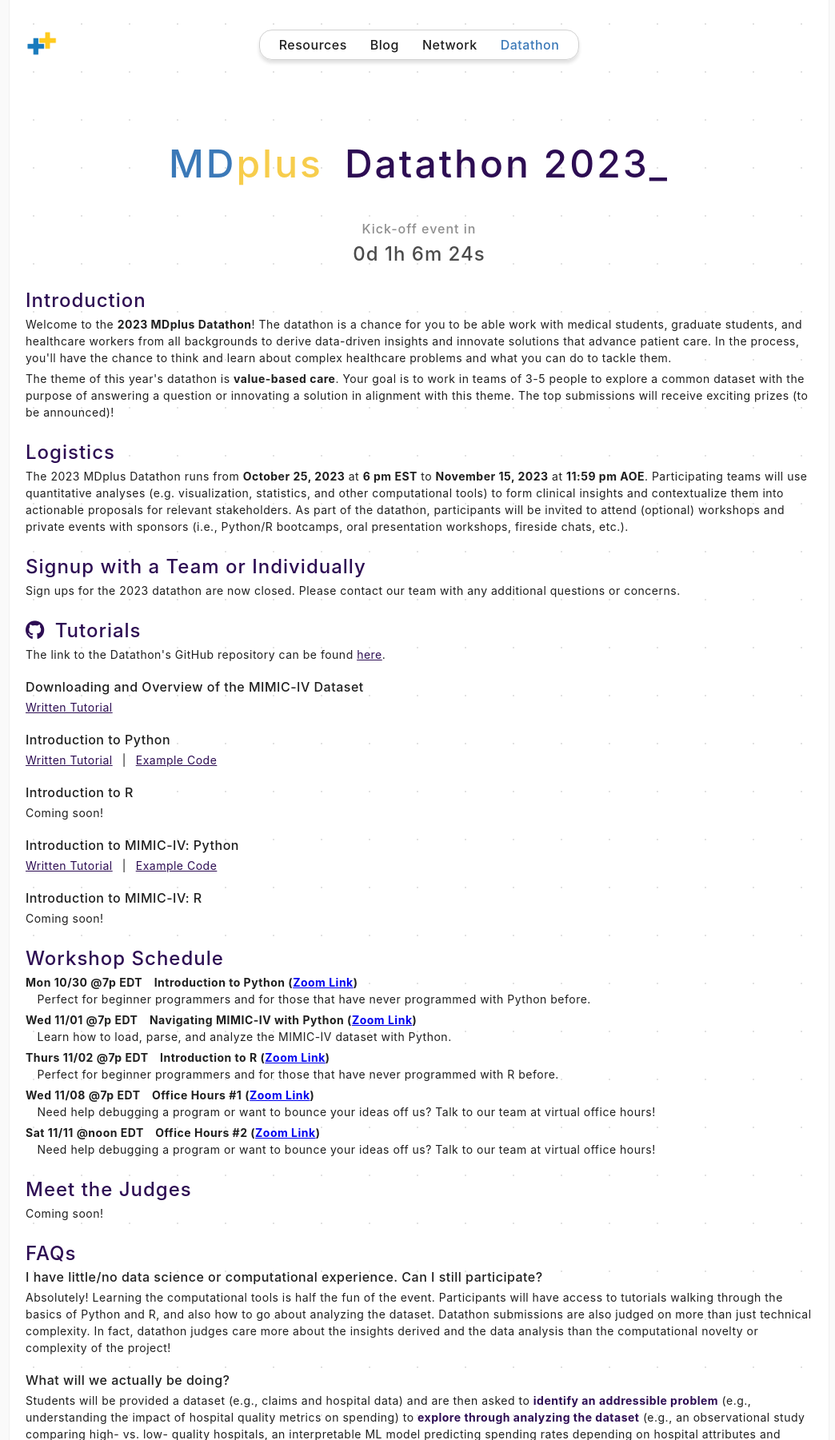
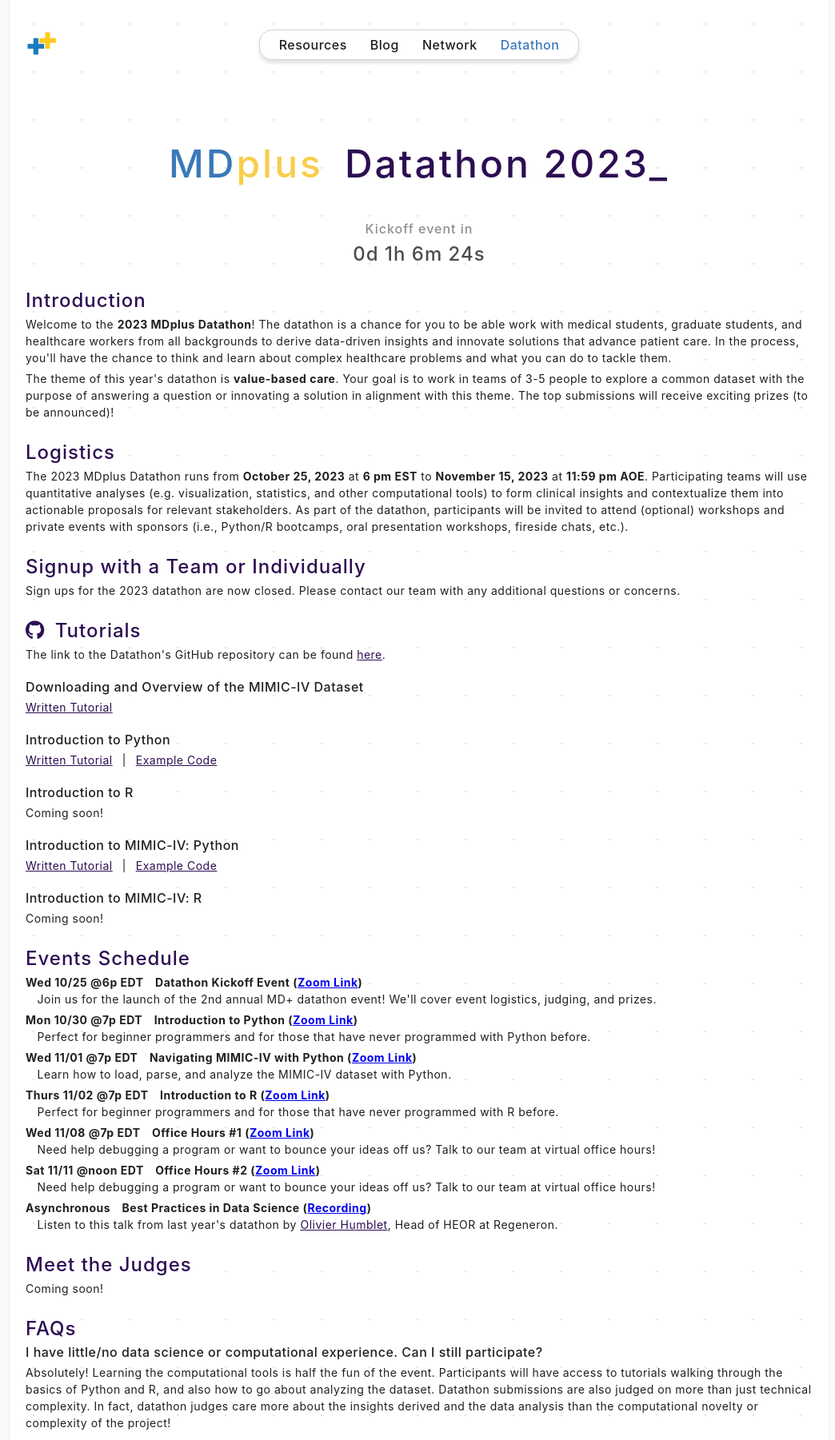
Before and after one commit to MDplusOfficial/MDplusDSAI, a Flask app: page /datathon/2023 in a window 1280 px wide. Shown: the top 1801 px of the page at 80% size, without its empty margins (116-1160 px from the left). Run offline with Flask 2, Linux system fonts and the light colour scheme; some libraries are stand-ins or nearby versions.

Commit message:
Added recording

```diff
--- a/app/templates/datathon2023.html
+++ b/app/templates/datathon2023.html
@@ -25,7 +25,7 @@
     <h1 id="title"><span style="color: #3B79B8;">MD</span><span style="color: #F7CD4C;">plus</span>&ensp;<span id="terminal"></span><span id="console">&#95;</span></h1>
 
 
-    <p id="countdown-header">Kick-off event in</p>
+    <p id="countdown-header">Kickoff event in</p>
     <p id="countdown">&emsp;</p>
 
     <h2>Introduction</h2>
@@ -53,12 +53,14 @@
     <h3>Introduction to MIMIC-IV: R</h3>
     <p class="info">Coming soon!</p>
 
-    <h2>Workshop Schedule</h2>
-    <p class="info"><b>Mon 10/30 @7p EDT</b>&emsp;<b>Introduction to Python (<a href="https://pennmedicine.zoom.us/j/5542761067" target="_blank">Zoom Link</a>)</b><br />&emsp;Perfect for beginner programmers and for those that have never programmed with Python before. </p>
+    <h2>Events Schedule</h2>
+    <p class="info"><b>Wed 10/25 @6p EDT</b>&emsp;<b>Datathon Kickoff Event (<a href="https://pennmedicine.zoom.us/j/5542761067" target="_blank">Zoom Link</a>)</b><br />&emsp;Join us for the launch of the 2nd annual MD+ datathon event! We&apos;ll cover event logistics, judging, and prizes.</p>
+    <p class="info"><b>Mon 10/30 @7p EDT</b>&emsp;<b>Introduction to Python (<a href="https://pennmedicine.zoom.us/j/5542761067" target="_blank">Zoom Link</a>)</b><br />&emsp;Perfect for beginner programmers and for those that have never programmed with Python before.</p>
     <p class="info"><b>Wed 11/01 @7p EDT</b>&emsp;<b>Navigating MIMIC-IV with Python (<a href="https://pennmedicine.zoom.us/j/5542761067" target="_blank">Zoom Link</a>)</b><br />&emsp;Learn how to load, parse, and analyze the MIMIC-IV dataset with Python.</p>
     <p class="info"><b>Thurs 11/02 @7p EDT</b>&emsp;<b>Introduction to R (<a href="https://pennmedicine.zoom.us/j/5542761067" target="_blank">Zoom Link</a>)</b><br />&emsp;Perfect for beginner programmers and for those that have never programmed with R before.</p>
     <p class="info"><b>Wed 11/08 @7p EDT</b>&emsp;<b>Office Hours #1 (<a href="https://pennmedicine.zoom.us/j/5542761067" target="_blank">Zoom Link</a>)</b><br />&emsp;Need help debugging a program or want to bounce your ideas off us? Talk to our team at virtual office hours!</p>
     <p class="info"><b>Sat 11/11 @noon EDT</b>&emsp;<b>Office Hours #2 (<a href="https://pennmedicine.zoom.us/j/5542761067" target="_blank">Zoom Link</a>)</b><br />&emsp;Need help debugging a program or want to bounce your ideas off us? Talk to our team at virtual office hours!</p>
+    <p class="info"><b>Asynchronous</b>&emsp;<b>Best Practices in Data Science (<a href="https://drive.google.com/file/d/1lSkRFLWv4L1hGD7emTf68vMjcDWKfAiv/view" target="_blank">Recording</a>)</b><br />&emsp;Listen to this talk from last year&apos;s datathon by <a href="https://www.linkedin.com/in/ohumblet" target="_blank">Olivier Humblet</a>, Head of HEOR at Regeneron.</p>
 
     <h2>Meet the Judges</h2>
     <p class="info">Coming soon!</p>
```
